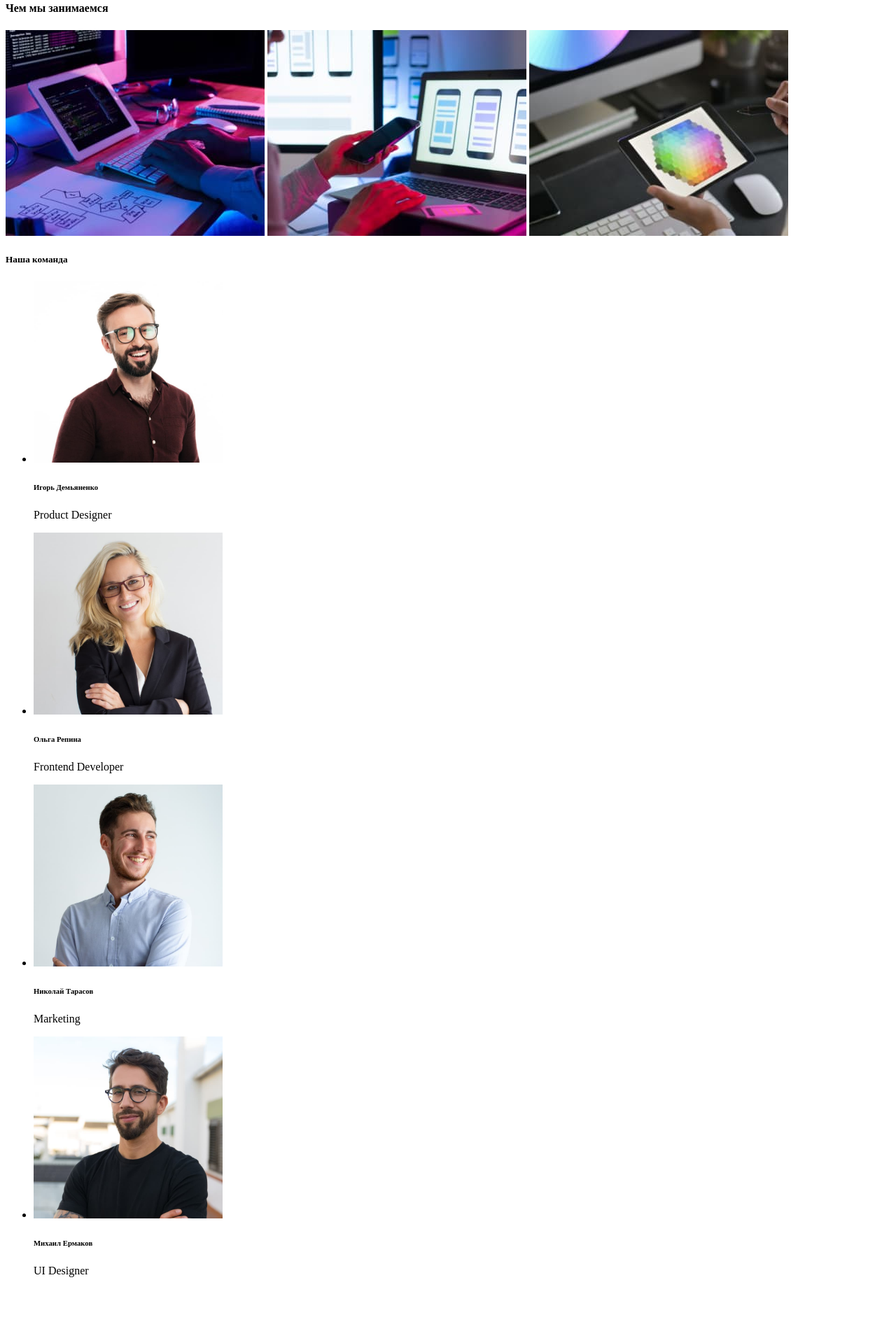
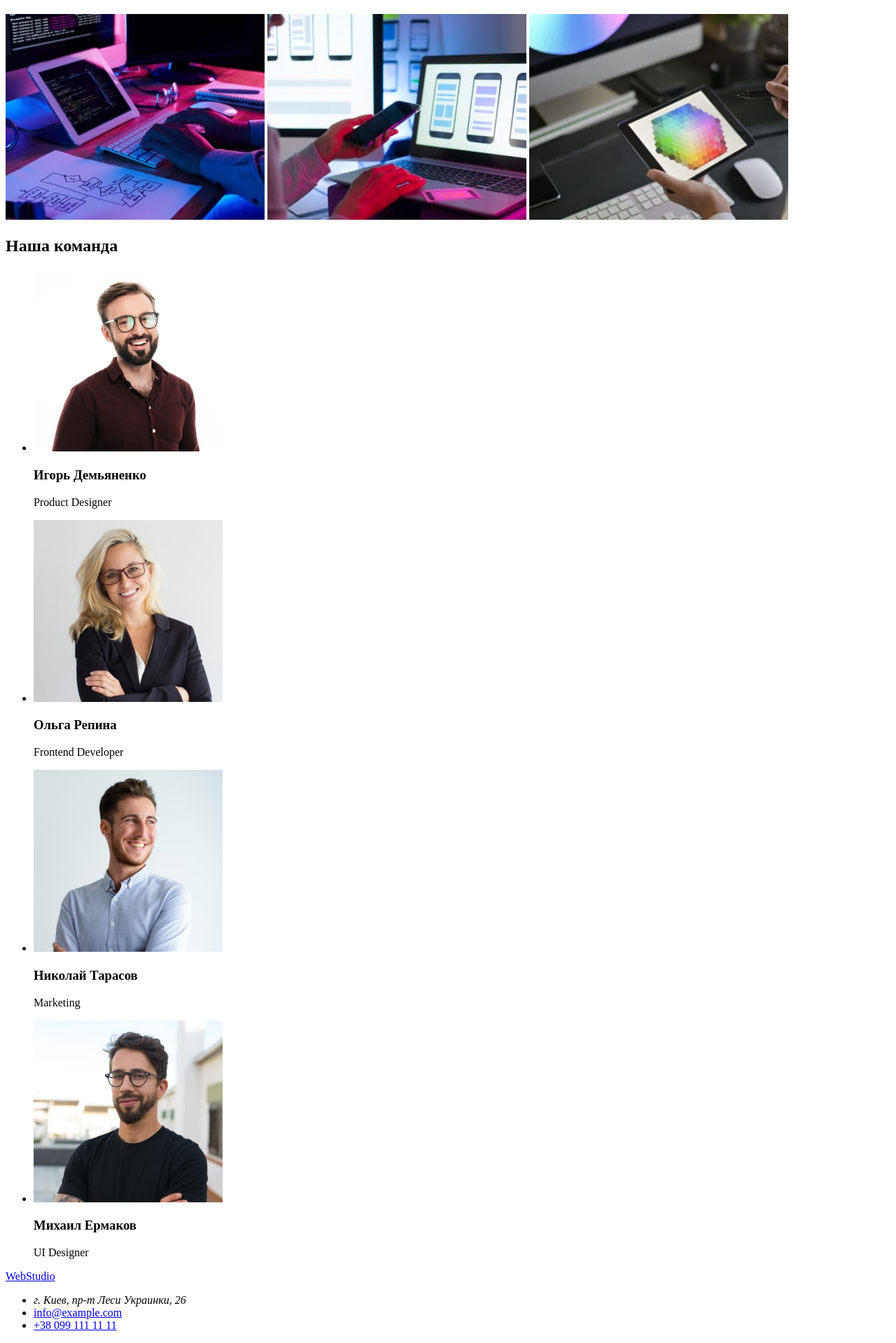
Before and after one commit to KaterynaMal/goit-markup-hw-01, a plain HTML site: page index.html in a window 1280 px wide. Shown: the part 667-2586 px from the top of the page at 70% size. Before the commit the page ends 2508 px from the top, so only its background shows below. Drawn offline with Linux system fonts and the light colour scheme.

Commit message:
Футер
Добавлено футер і відредаговано заголовки

```diff
--- a/index.html
+++ b/index.html
@@ -51,21 +51,21 @@
 
             <ul>
                 <li>
-                    <h2>Внимание к деталям</h2>
+                    <h3>Внимание к деталям</h3>
                     <p>Идейные соображения, а также начало повседневной работы по формированию позиции.</p>
                 </li>
             </ul>
 
             <ul>
                 <li>
-                    <h2>Пунктуальность</h2>
+                    <h3>Пунктуальность</h3>
                     <p>Задача организации, в особенности же рамки и место обучения кадров влечет за собой.</p>
                 </li>
             </ul>
 
             <ul>
                 <li>
-                    <h2>Планирование</h2>
+                    <h3>Планирование</h3>
                     <p>Равным образом консультация с широким активом в значительной степени обуславливает.</p>
                 </li>
 
@@ -73,7 +73,7 @@
 
             <ul>
                 <li>
-                    <h2>Современные технологии</h2>
+                    <h3>Современные технологии</h3>
                     <p>Значимость этих проблем настолько очевидна, что реализация плановых заданий.</p>
                 </li>
             </ul>
@@ -81,7 +81,7 @@
 
         <!--Чем мы занимаемся-->
         <section>
-            <h4>Чем мы занимаемся</h4>
+            <h2>Чем мы занимаемся</h2>
             <img src="images/box1.jpg" alt="Веб дизайнер пишет код, видны только руки и компьютер с планшетом" width="370">
             <img src="images/box2.jpg" alt="Веб дизайнер держит в руках телефон, на экране ноутбука есть три вида дизайна мобильного приложения для сайта" width="370">
             <img src="images/box3.jpg" alt="Веб дизайнер держит планшет с изображением палитры цветов" width="370">
@@ -89,26 +89,26 @@
 
         <!--Наша команда-->
         <section>
-            <h5>Наша команда</h5>
+            <h2>Наша команда</h2>
             <ul>
                 <li>
                     <img src="images/imgдемьяненко.jpg" alt="Фото Игоря Демьяненко" width="270">
-                    <h6>Игорь Демьяненко</h6>
+                    <h3>Игорь Демьяненко</h3>
                     <p>Product Designer</p>
                 </li>
                 <li>
                     <img src="images/imgрепина.jpg" alt="Фото Ольги Репиной" width="270">
-                    <h6>Ольга Репина</h6>
+                    <h3>Ольга Репина</h3>
                     <p>Frontend Developer</p>
                 </li>
                 <li>
                     <img src="images/imgтарасов.jpg" alt="Фото Николая Тарасова" width="270">
-                    <h6>Николай Тарасов</h6>
+                    <h3>Николай Тарасов</h3>
                     <p>Marketing</p>
                 </li>
                 <li>
                     <img src="images/imgермаков.jpg" alt="Фото Михаила Ермакова" width="270">
-                    <h6>Михаил Ермаков</h6>
+                    <h3>Михаил Ермаков</h3>
                     <p>UI Designer</p>
                 </li>
             </ul>
@@ -120,6 +120,18 @@
     </main>
 
     <footer>
+        <a href="WebStudio">WebStudio</a>
+        <ul>
+            <li>
+               <address>г. Киев, пр-т Леси Украинки, 26</address>
+            </li>
+            <li>
+                <a href="mailto:info@example.com">info@example.com</a>
+            </li>
+            <li>
+                <a href="tel:+380991111111">+38 099 111 11 11</a>
+            </li>
+        </ul>
 
     </footer>
 
```
